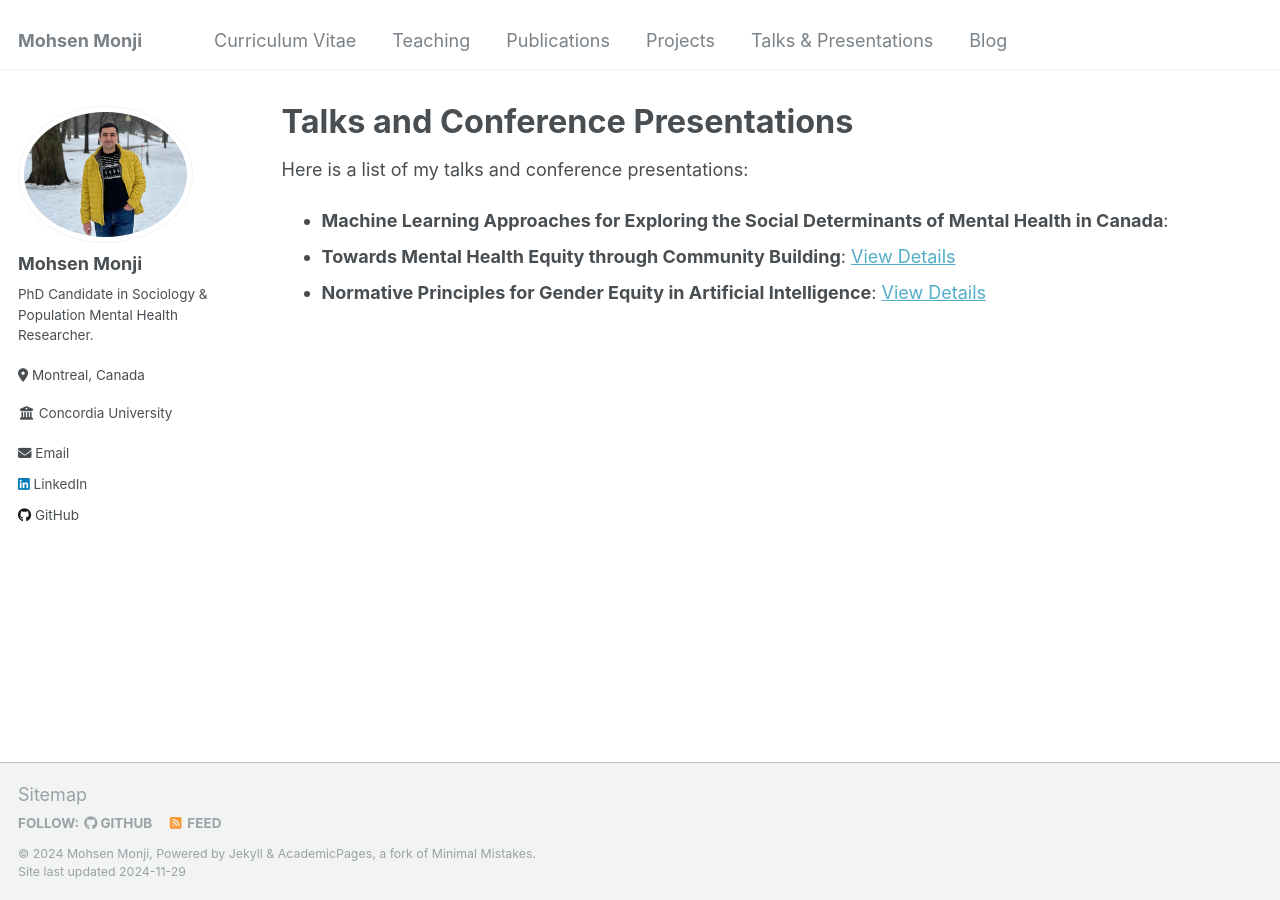
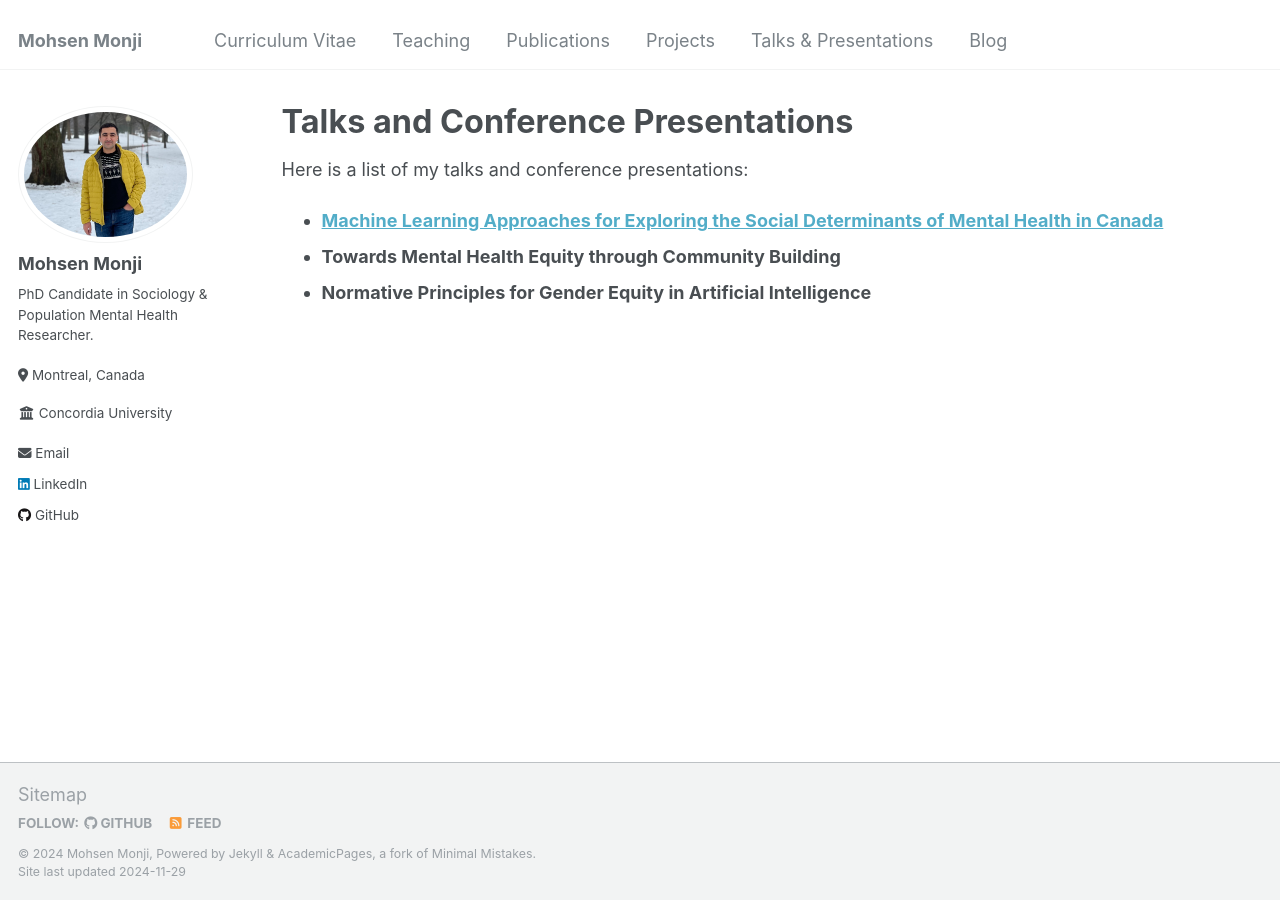
Before and after one commit to Mohsnmonji/mohsnmonji.github.io, a Jekyll site: the page built from _pages/talks.html, in a window 1280 px wide. Built offline with Jekyll 4.4.1, drawn with Linux system fonts in a browser that asks for light colours.

Commit message:
Update talks.html

```diff
--- a/_pages/talks.html
+++ b/_pages/talks.html
@@ -10,12 +10,13 @@ author_profile: true
 <ul>
 {% for post in site.talks reversed %}
   <li>
-    <strong>{{ post.title }}</strong>:
-    {% if post.permalink %}
-      <a href="{{ post.permalink }}" target="_blank">View Details</a>
-    {% else %}
-      <span>{{ post.event_date | date: "%B %d, %Y" }}</span>
-    {% endif %}
+    <strong>
+      {% if post.external_url %}
+        <a href="{{ post.external_url }}" target="_blank">{{ post.title }}</a>
+      {% else %}
+        {{ post.title }}
+      {% endif %}
+    </strong>
   </li>
 {% endfor %}
 </ul>
```
